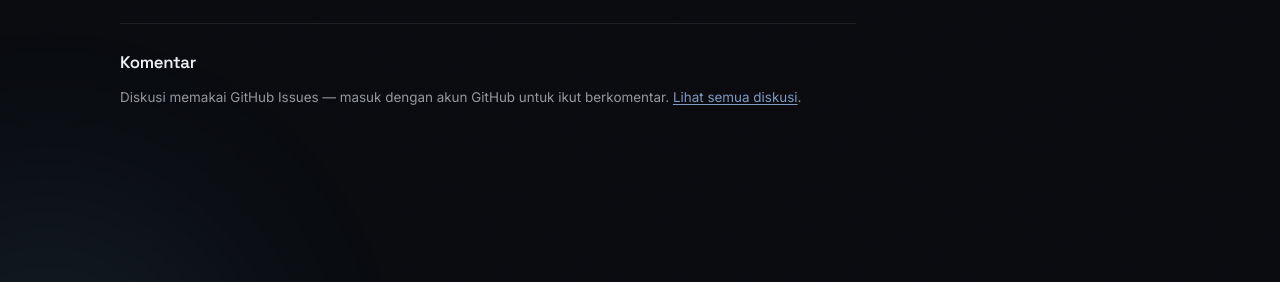
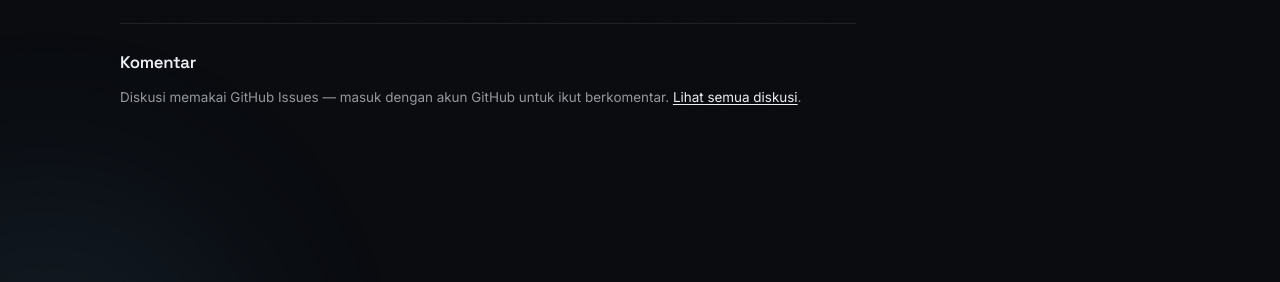
Before and after one commit to zidan-herlangga/blog, a Jekyll site: the page built from _posts/2026-01-01-halo-dunia.md, in a window 1280 px wide and 1400 px high, scrolled down 574 px. Shown: the part 973-1255 px from the top of the window. Built offline with Jekyll 4.4.1, drawn with Linux system fonts in a browser that asks for light colours; comment, search, counter and statistics services are not loaded.

Commit message:
a11y: override warna link komentar (accent -> teks utama)

```diff
--- a/assets/css/style.css
+++ b/assets/css/style.css
@@ -886,13 +886,6 @@ hr {
   font-size: 1.05rem;
 }
 
-.comments-hint a {
-  color: var(--fg);
-  text-decoration: underline;
-  text-decoration-thickness: 1px;
-  text-underline-offset: 0.16em;
-}
-
 .comments-hint {
   margin-bottom: 1.1rem;
   color: var(--muted);
@@ -900,7 +893,10 @@ hr {
 }
 
 .comments-hint a {
-  color: var(--accent-text);
+  color: var(--fg);
+  text-decoration: underline;
+  text-decoration-thickness: 1px;
+  text-underline-offset: 0.16em;
 }
 
 .comments-frame {
```
